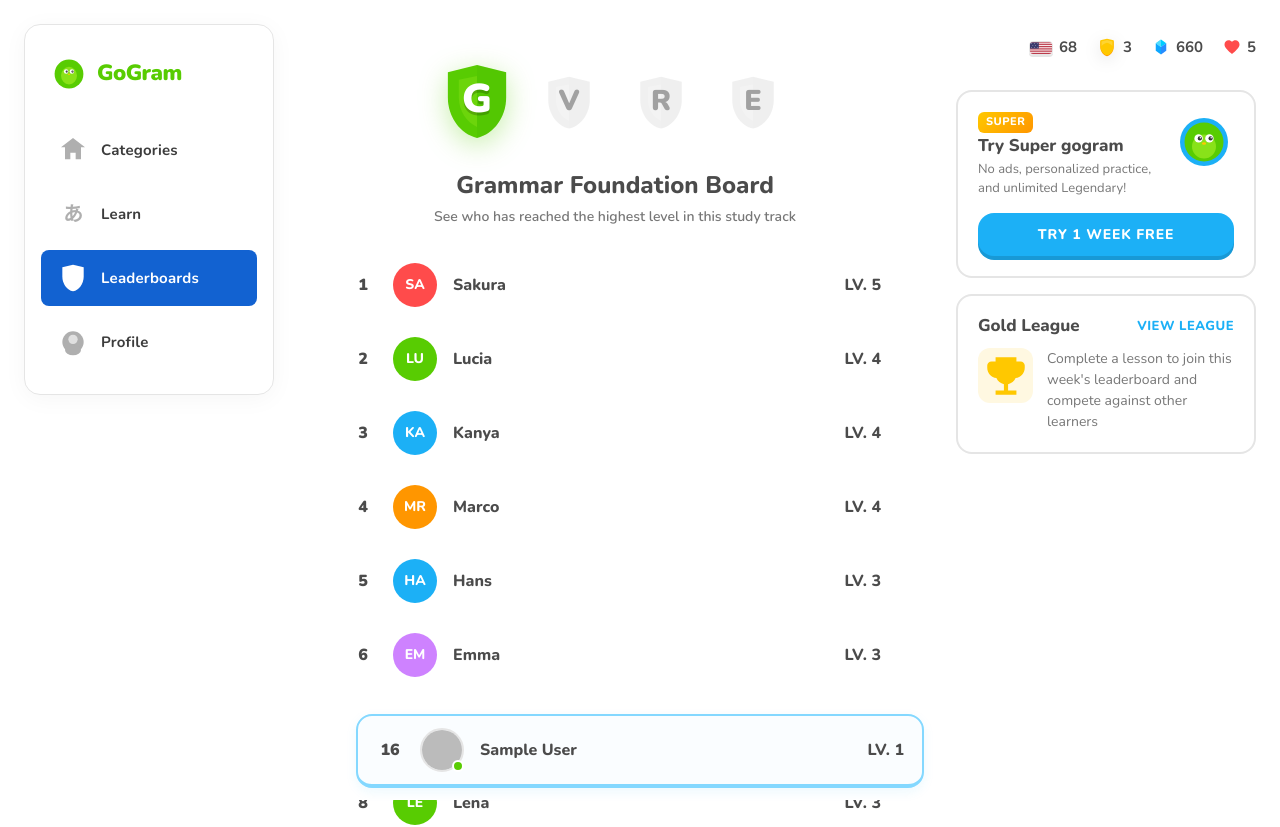
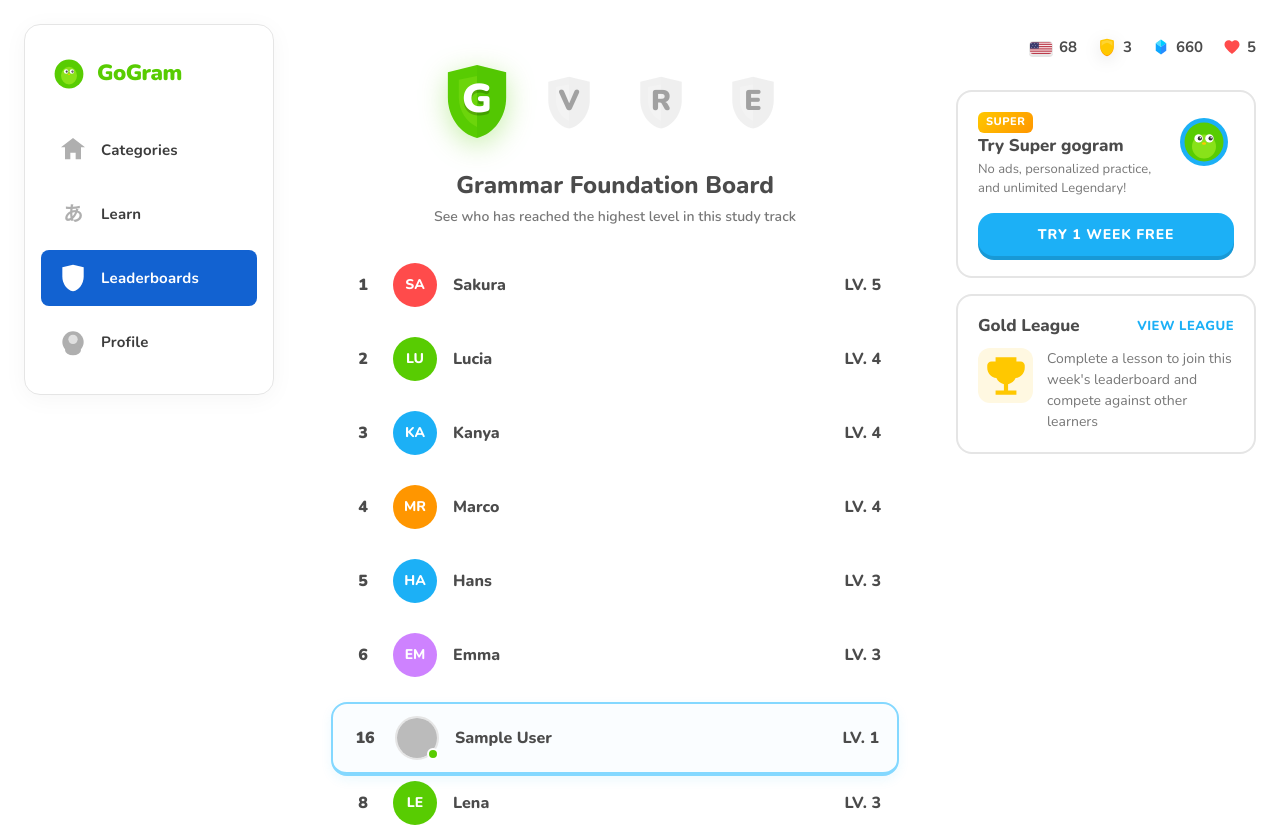
Before and after one commit to kanokpolkulsri/gogram, a React (Vite) app: page /leaderboard in a window 1280 px wide. Shown: the top 827 px of the page. Built offline with nearby package versions, Linux system fonts and the light colour scheme; no server answers; sample sign-in values are in the browser's storage.

Commit message:
style: align sticky leaderboard footer with the list on desktop view

```diff
--- a/src/pages/LeaderboardPage.css
+++ b/src/pages/LeaderboardPage.css
@@ -179,7 +179,6 @@
   opacity: 1;
 }
 
-
 /* Responsive adjustments */
 @media (max-width: 1023px) {
   .leaderboard-page {
@@ -190,3 +189,18 @@
     bottom: 60px;
   }
 }
+
+@media (min-width: 1024px) {
+  .leaderboard-sticky-footer {
+    position: sticky;
+    bottom: 24px;
+    margin-top: 24px;
+    padding: 0;
+    background: transparent;
+    width: 100%;
+    left: auto;
+    right: auto;
+    max-width: none;
+    margin: 0;
+  }
+}
```
